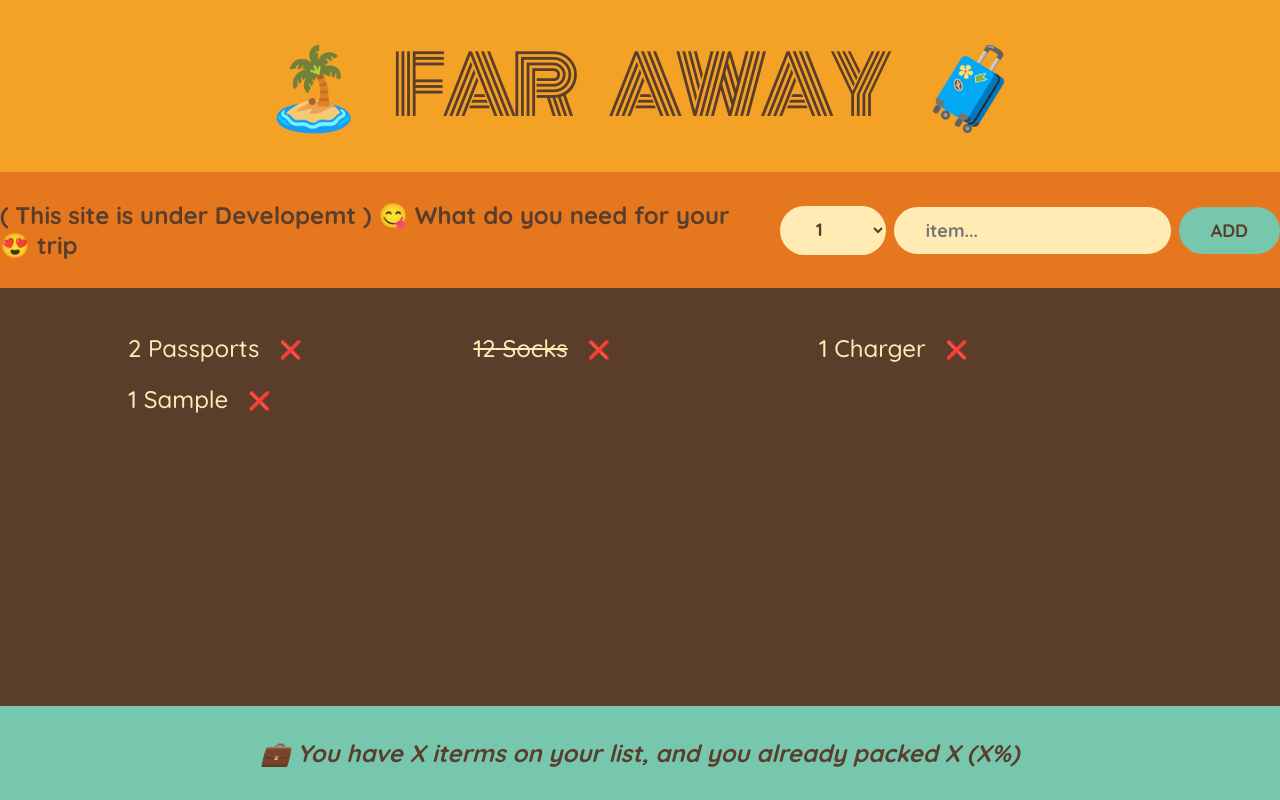
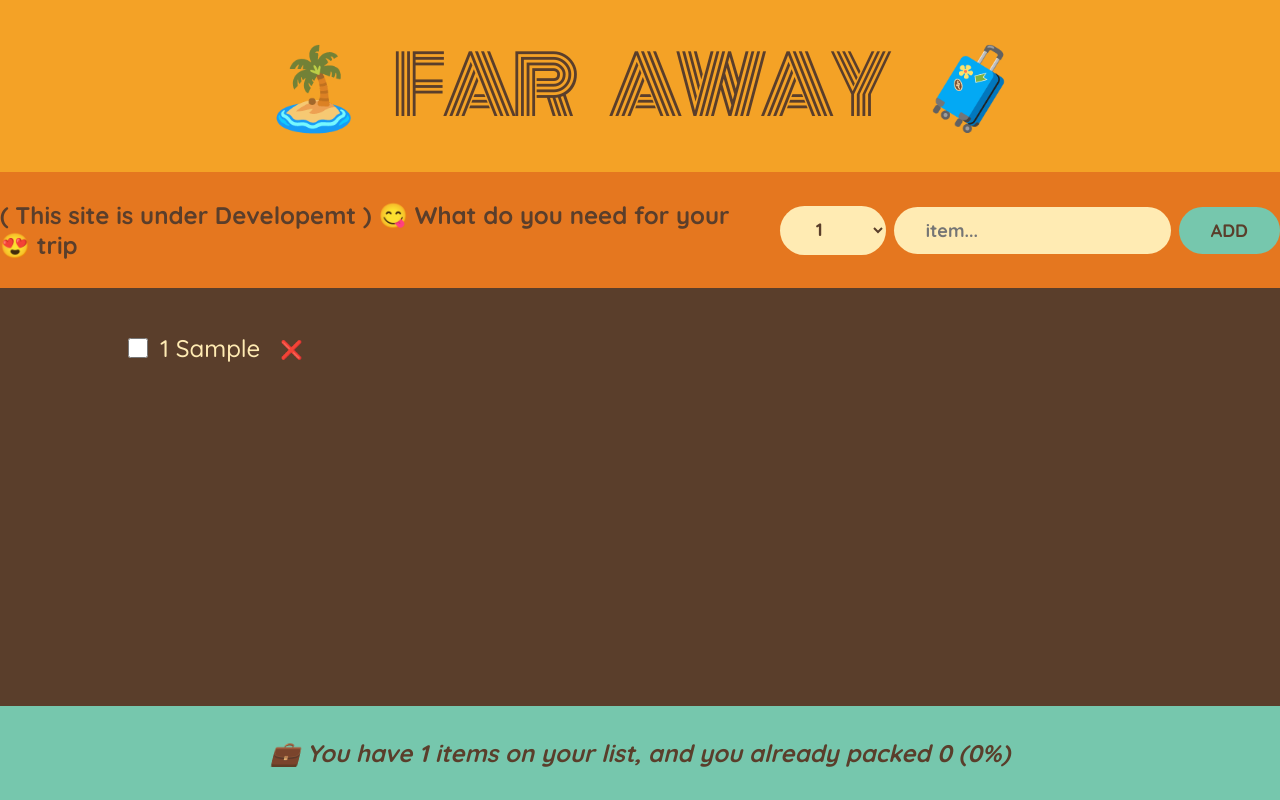
Before and after one commit to Hasib98/TRAVEL-LIST-REACT-PROJECT-02, a React (Create React App) app: page / in a window 1280 px wide. Both pictures are taken after typing "Sample" into the empty fields and a click on the button "ADD". Built offline with nearby package versions, Linux system fonts and the light colour scheme.

Commit message:
DERIVED STATES

```diff
--- a/public/index.html
+++ b/public/index.html
@@ -22,7 +22,7 @@
       work correctly both with client-side routing and a non-root public URL.
       Learn how to configure a non-root public URL by running `npm run build`.
     -->
-  <title>React App</title>
+  <title>Far Away</title>
 </head>
 
 <body>
--- a/src/App.js
+++ b/src/App.js
@@ -1,26 +1,32 @@
 import { useState } from "react";
 
-const initialItems = [
-  { id: 1, description: "Passports", quantity: 2, packed: false },
-  { id: 2, description: "Socks", quantity: 12, packed: true },
-  { id: 3, description: "Charger", quantity: 1, packed: false },
-];
+export default function App() {
+  const [items, setItems] = useState([]);
 
-export default function App() {
-  const [items, setItems] = useState(initialItems);
   function handleAddItems(item) {
     setItems((items) => [...items, item]);
   }
   function handleDeleteItem(id) {
     setItems((items) => items.filter((item) => item.id !== id));
   }
+  function handleToggleItem(id) {
+    setItems((items) =>
+      items.map((item) =>
+        item.id === id ? { ...item, packed: !item.packed } : item
+      )
+    );
+  }
 
   return (
     <div className="app">
       <Logo />
       <Form onAddItems={handleAddItems} />
-      <PackingList items={items} onDeleteItem={handleDeleteItem} />
-      <Stats />
+      <PackingList
+        items={items}
+        onDeleteItem={handleDeleteItem}
+        onToggleItems={handleToggleItem}
+      />
+      <Stats items={items} />
     </div>
   );
 }
@@ -39,7 +45,7 @@
 
     // console.log(e);
     const newItem = { description, quantity, packed: false, id: Date.now() };
-    console.log(newItem);
+    // console.log(newItem);
 
     onAddItems(newItem);
 
@@ -74,21 +80,33 @@
     </form>
   );
 }
-function PackingList({ items, onDeleteItem }) {
+function PackingList({ items, onDeleteItem, onToggleItems }) {
   return (
     <div className="list">
       <ul>
         {items.map((item) => (
-          <Item item={item} onDeleteItem={onDeleteItem} key={item.id} />
+          <Item
+            item={item}
+            onDeleteItem={onDeleteItem}
+            onToggleItems={onToggleItems}
+            key={item.id}
+          />
         ))}
       </ul>
     </div>
   );
 }
 
-function Item({ item, onDeleteItem }) {
+function Item({ item, onDeleteItem, onToggleItems }) {
   return (
     <li>
+      <input
+        type="checkbox"
+        value={item.packed}
+        onChange={() => {
+          onToggleItems(item.id);
+        }}
+      />
       <span style={item.packed ? { textDecoration: "line-through" } : {}}>
         {item.quantity} {item.description}
       </span>
@@ -96,10 +114,24 @@
     </li>
   );
 }
-function Stats() {
+function Stats({ items }) {
+  if (!items.length)
+    return (
+      <p className="stats">
+        <em>Start adding some items to your packing list 🚀</em>
+      </p>
+    );
+  const numItems = items.length;
+  const numPacked = items.filter((item) => item.packed).length;
+  const percentage = Math.round((numPacked / numItems) * 100);
   return (
     <footer className="stats">
-      <em>💼 You have X iterms on your list, and you already packed X (X%)</em>
+      <em>
+        {percentage === 100
+          ? "You got everything Ready to go  ✈️"
+          : ` 💼 You have ${numItems} items on your list, and you already packed
+        ${numPacked} (${percentage}%)`}
+      </em>
     </footer>
   );
 }
```
